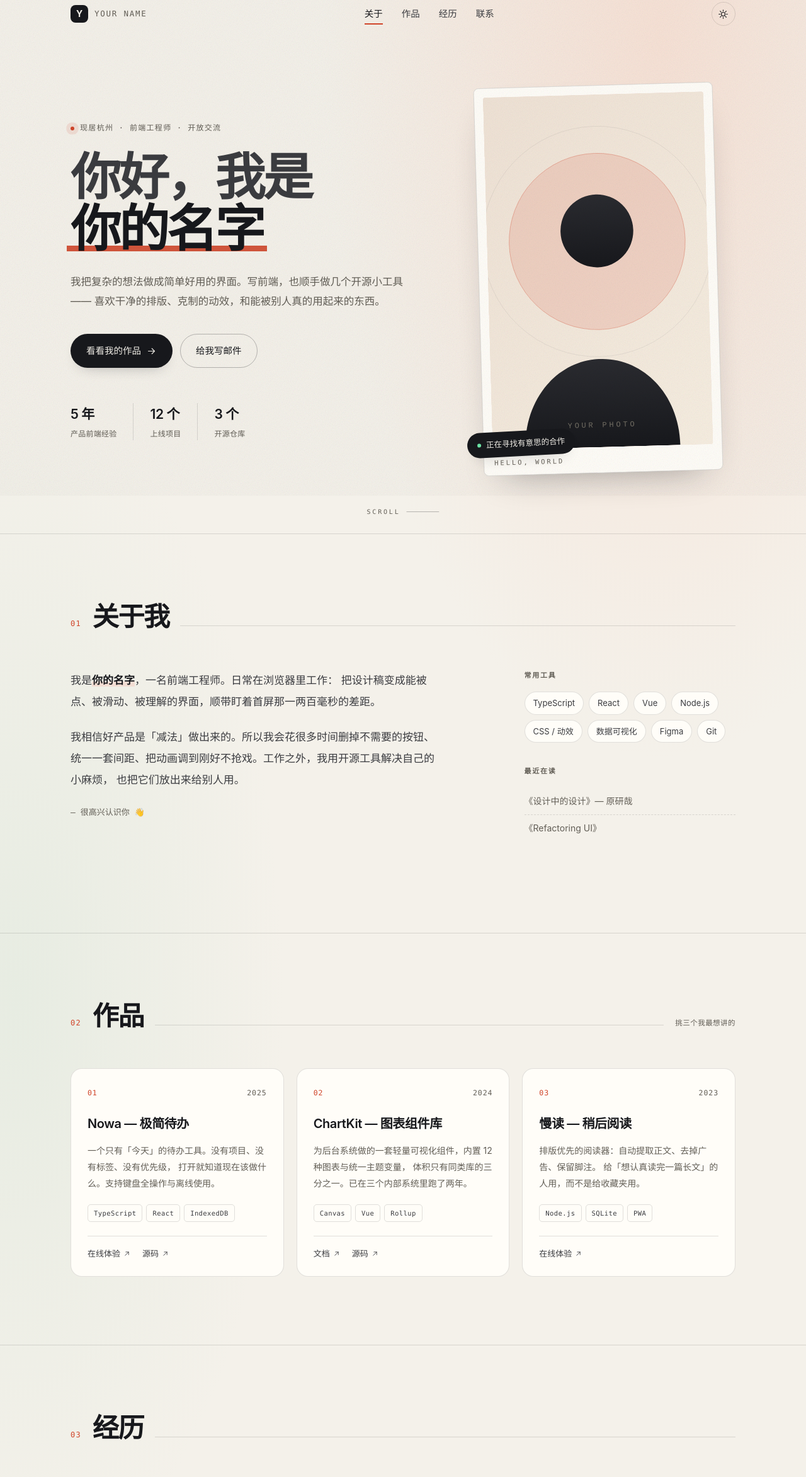
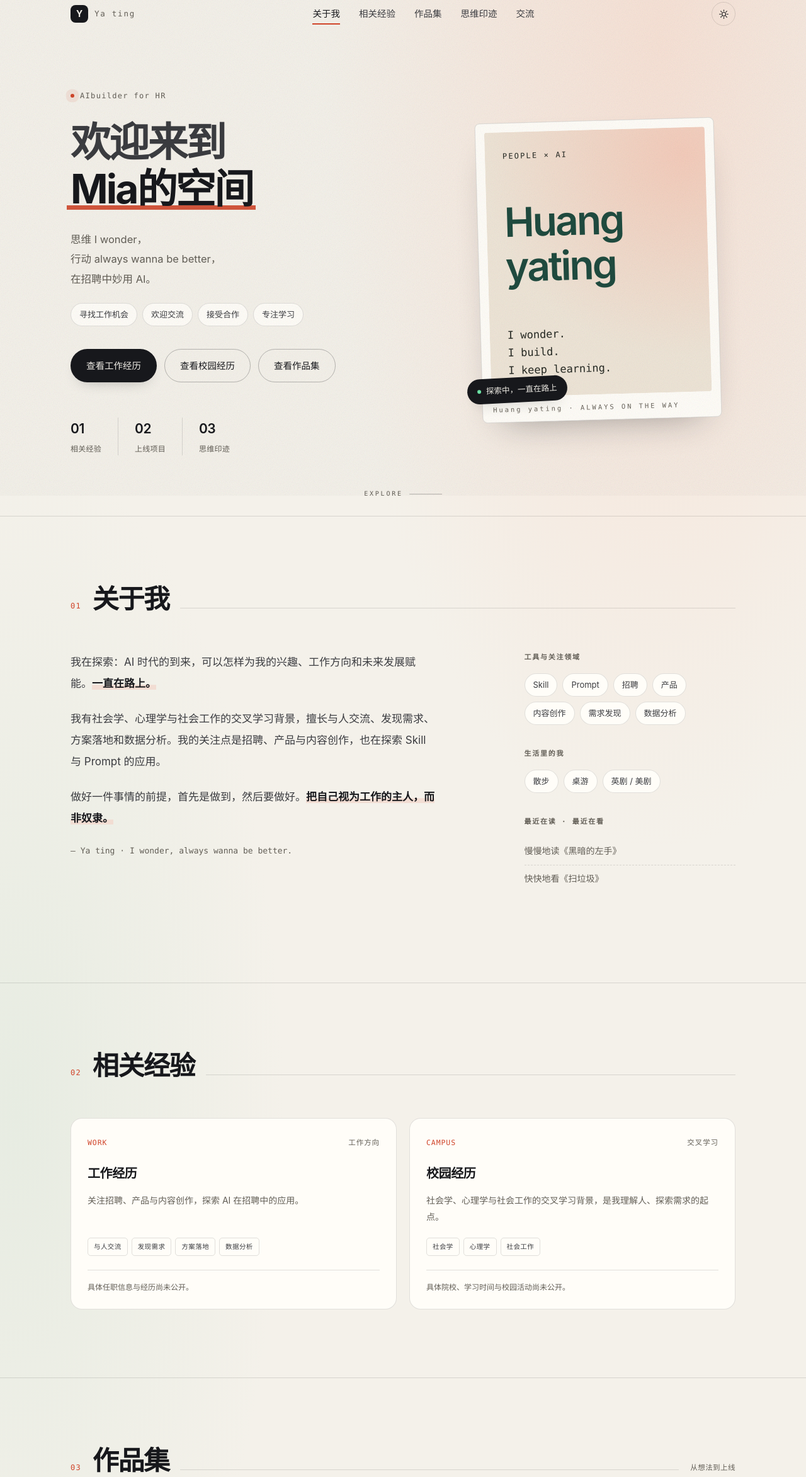
Before and after one commit to mia8t/mia8t.github.io, a plain HTML site: page index.html in a window 1280 px wide. Shown: the part 13-2358 px from the top of the page at 63% size. Drawn offline with Linux system fonts and the light colour scheme.

Commit message:
更新个人主页内容与 Huang yating 文字名片

```diff
--- a/index.html
+++ b/index.html
@@ -3,300 +3,136 @@
 <head>
   <meta charset="utf-8" />
   <meta name="viewport" content="width=device-width, initial-scale=1" />
-  <title>你的名字 · 个人主页</title>
-
-  <!-- ===================================================================
-       ✏️ 修改 1/6：网页标题和简介（出现在浏览器标签页和搜索结果里）
-       格式：名字 · 身份
-  ==================================================================== -->
-  <meta name="description" content="你的名字的个人主页 —— 前端工程师，做界面，也做点小工具。" />
-  <meta name="author" content="你的名字" />
-
-  <!-- 分享到社交平台时的预览信息 -->
+  <title>欢迎来到Mia的空间 · AIbuilder for HR</title>
+  <meta name="description" content="思维 I wonder，行动 always wanna be better，在招聘中妙用 AI。Mia 的个人空间：相关经验、上线项目与思维印迹。" />
+  <meta name="author" content="Ya ting" />
+  <meta name="theme-color" content="#f4f1ea" />
   <meta property="og:type" content="website" />
-  <meta property="og:title" content="你的名字 · 个人主页" />
-  <meta property="og:description" content="前端工程师，做界面，也做点小工具。" />
-  <!-- 分享封面：做一张 1200×630 的 png 放进 assets/，再把下面这行取消注释 -->
-  <!-- <meta property="og:image" content="assets/og-cover.png" /> -->
-
+  <meta property="og:title" content="欢迎来到Mia的空间" />
+  <meta property="og:description" content="AIbuilder for HR · 思维 I wonder，行动 always wanna be better，在招聘中妙用 AI。" />
+  <meta property="og:url" content="https://mia8t.github.io/" />
   <link rel="icon" href="favicon.svg" type="image/svg+xml" />
-  <link rel="apple-touch-icon" href="favicon.svg" />
   <link rel="stylesheet" href="style.css" />
 </head>
-
 <body>
-  <!-- 页面顶部的阅读进度条 -->
   <div class="progress" id="progress" aria-hidden="true"></div>
   <div class="grain" aria-hidden="true"></div>
-
-  <!-- ============================== 导航 ============================== -->
   <header class="nav" id="nav">
     <div class="nav__inner">
-      <a class="brand" href="#top" aria-label="回到顶部">
-        <span class="brand__mark" aria-hidden="true">Y</span>
-        <!-- ✏️ 修改 2/6：导航左侧显示的名字（建议用拼音或英文） -->
-        <span class="brand__text">YOUR NAME</span>
-      </a>
-
+      <a class="brand" href="#top" aria-label="回到顶部"><span class="brand__mark" aria-hidden="true">Y</span><span class="brand__text">Ya ting</span></a>
       <nav class="nav__links" id="navLinks" aria-label="主导航">
-        <a href="#about">关于</a>
-        <a href="#work">作品</a>
-        <a href="#path">经历</a>
-        <a href="#contact">联系</a>
+        <a href="#about">关于我</a><a href="#path">相关经验</a><a href="#work">作品集</a><a href="#thoughts">思维印迹</a><a href="#contact">交流</a>
       </nav>
-
       <div class="nav__actions">
         <button class="icon-btn" id="themeBtn" type="button" aria-label="切换深浅色" title="切换深浅色（快捷键 T）">
           <svg class="ico ico--sun" viewBox="0 0 24 24" aria-hidden="true"><circle cx="12" cy="12" r="4.2"/><path d="M12 2.4v2.6M12 19v2.6M2.4 12h2.6M19 12h2.6M5.2 5.2l1.9 1.9M16.9 16.9l1.9 1.9M18.8 5.2l-1.9 1.9M7.1 16.9l-1.9 1.9"/></svg>
           <svg class="ico ico--moon" viewBox="0 0 24 24" aria-hidden="true"><path d="M20.4 14.6A8.6 8.6 0 0 1 9.4 3.6a8.6 8.6 0 1 0 11 11Z"/></svg>
         </button>
-        <button class="icon-btn nav__burger" id="burger" type="button" aria-label="打开菜单" aria-expanded="false">
-          <svg class="ico" viewBox="0 0 24 24" aria-hidden="true"><path d="M4 7h16M4 12h16M4 17h16"/></svg>
-        </button>
+        <button class="icon-btn nav__burger" id="burger" type="button" aria-label="打开菜单" aria-expanded="false"><svg class="ico" viewBox="0 0 24 24" aria-hidden="true"><path d="M4 7h16M4 12h16M4 17h16"/></svg></button>
       </div>
     </div>
   </header>
-
   <main id="top">
-    <!-- ============================== 首屏 ============================== -->
     <section class="hero">
       <div class="wrap hero__grid">
         <div class="hero__copy">
-          <p class="eyebrow" data-reveal>
-            <span class="dot" aria-hidden="true"></span>
-            <!-- ✏️ 修改 3/6：你的当前身份 / 所在城市 -->
-            现居杭州 · 前端工程师 · 开放交流
-          </p>
-
-          <h1 class="hero__title" data-reveal>
-            你好，我是<br />
-            <span class="hero__name">你的名字</span>
-          </h1>
-
-          <p class="hero__lead" data-reveal>
-            我把复杂的想法做成简单好用的界面。写前端，也顺手做几个开源小工具——
-            喜欢干净的排版、克制的动效，和能被别人真的用起来的东西。
-          </p>
-
+          <p class="eyebrow" data-reveal><span class="dot" aria-hidden="true"></span>AIbuilder for HR</p>
+          <h1 class="hero__title" data-reveal>欢迎来到<br /><span class="hero__name">Mia的空间</span></h1>
+          <p class="hero__lead" data-reveal>思维 I wonder，<br />行动 always wanna be better，<br />在招聘中妙用 AI。</p>
+          <ul class="tags mia-status" aria-label="当前状态" data-reveal><li>寻找工作机会</li><li>欢迎交流</li><li>接受合作</li><li>专注学习</li></ul>
           <div class="hero__cta" data-reveal>
-            <a class="btn btn--solid" href="#work">
-              看看我的作品
-              <svg class="ico" viewBox="0 0 24 24" aria-hidden="true"><path d="M5 12h14M13 6l6 6-6 6"/></svg>
-            </a>
-            <a class="btn btn--ghost" href="mailto:you@example.com">给我写邮件</a>
+            <a class="btn btn--solid" href="#experience">查看工作经历</a>
+            <a class="btn btn--ghost" href="#campus">查看校园经历</a>
+            <a class="btn btn--ghost" href="#work">查看作品集</a>
           </div>
-
-          <dl class="stats" data-reveal>
-            <!-- ✏️ 修改 4/6：三个数字（改成你的真实情况，别吹） -->
-            <div><dt>5 年</dt><dd>产品前端经验</dd></div>
-            <div><dt>12 个</dt><dd>上线项目</dd></div>
-            <div><dt>3 个</dt><dd>开源仓库</dd></div>
+          <dl class="stats" aria-label="空间的三个主题，而非数量统计" data-reveal>
+            <div><dt><a href="#path">01</a></dt><dd>相关经验</dd></div>
+            <div><dt><a href="#work">02</a></dt><dd>上线项目</dd></div>
+            <div><dt><a href="#thoughts">03</a></dt><dd>思维印迹</dd></div>
           </dl>
         </div>
-
         <div class="hero__card" data-reveal>
-          <div class="portrait">
-            <!-- ✏️ 换头像：把一张正方形照片命名为 avatar.jpg 放进 assets/ 文件夹，
-                 然后把下面这行的 src 改成 assets/avatar.jpg -->
-            <img src="avatar.svg" alt="你的名字的头像" width="480" height="560" />
-            <span class="portrait__cap">HELLO, WORLD</span>
+          <div class="portrait mia-letter-card">
+            <div class="mia-letter-art" aria-label="Huang yating 的文字名片"><span class="mia-art-note">PEOPLE × AI</span><span class="mia-monogram">Huang<br />yating</span><span class="mia-art-line">I wonder.<br />I build.<br />I keep learning.</span></div>
+            <span class="portrait__cap">Huang yating · ALWAYS ON THE WAY</span>
           </div>
-          <div class="hero__note">
-            <span class="hero__note-dot" aria-hidden="true"></span>
-            正在寻找有意思的合作
-          </div>
+          <div class="hero__note"><span class="hero__note-dot" aria-hidden="true"></span>探索中，一直在路上</div>
         </div>
       </div>
-
-      <a class="scroll-hint" href="#about" aria-label="向下滚动">
-        <span>SCROLL</span>
-        <span class="scroll-hint__line" aria-hidden="true"></span>
-      </a>
+      <a class="scroll-hint" href="#about" aria-label="向下阅读"><span>EXPLORE</span><span class="scroll-hint__line" aria-hidden="true"></span></a>
     </section>
-
-    <!-- ============================== 关于 ============================== -->
     <section class="section" id="about">
       <div class="wrap">
-        <div class="section__head" data-reveal>
-          <span class="section__idx">01</span>
-          <h2>关于我</h2>
-          <span class="section__rule" aria-hidden="true"></span>
-        </div>
-
+        <div class="section__head" data-reveal><span class="section__idx">01</span><h2>关于我</h2><span class="section__rule" aria-hidden="true"></span></div>
         <div class="about">
           <div class="about__text" data-reveal>
-            <!-- ✏️ 修改 5/6：两段自我介绍。第一段写"你是谁 + 在做什么"，
-                 第二段写"你怎么做事 / 在意什么"。 -->
-            <p>
-              我是<strong>你的名字</strong>，一名前端工程师。日常在浏览器里工作：
-              把设计稿变成能被点、被滑动、被理解的界面，顺带盯着首屏那一两百毫秒的差距。
-            </p>
-            <p>
-              我相信好产品是「减法」做出来的。所以我会花很多时间删掉不需要的按钮、
-              统一一套间距、把动画调到刚好不抢戏。工作之外，我用开源工具解决自己的小麻烦，
-              也把它们放出来给别人用。
-            </p>
-            <p class="about__sign">— 很高兴认识你 👋</p>
+            <p>我在探索：AI 时代的到来，可以怎样为我的兴趣、工作方向和未来发展赋能。<strong>一直在路上。</strong></p>
+            <p>我有社会学、心理学与社会工作的交叉学习背景，擅长与人交流、发现需求、方案落地和数据分析。我的关注点是招聘、产品与内容创作，也在探索 Skill 与 Prompt 的应用。</p>
+            <p>做好一件事情的前提，首先是做到，然后要做好。<strong>把自己视为工作的主人，而非奴隶。</strong></p>
+            <p class="about__sign">— Ya ting · I wonder, always wanna be better.</p>
           </div>
-
           <aside class="about__side" data-reveal>
-            <h3 class="mini-title">常用工具</h3>
-            <ul class="tags">
-              <li>TypeScript</li><li>React</li><li>Vue</li><li>Node.js</li>
-              <li>CSS / 动效</li><li>数据可视化</li><li>Figma</li><li>Git</li>
-            </ul>
-            <h3 class="mini-title">最近在读</h3>
-            <ul class="list">
-              <li>《设计中的设计》— 原研哉</li>
-              <li>《Refactoring UI》</li>
-            </ul>
+            <h3 class="mini-title">工具与关注领域</h3><ul class="tags"><li>Skill</li><li>Prompt</li><li>招聘</li><li>产品</li><li>内容创作</li><li>需求发现</li><li>数据分析</li></ul>
+            <h3 class="mini-title">生活里的我</h3><ul class="tags"><li>散步</li><li>桌游</li><li>英剧 / 美剧</li></ul>
+            <h3 class="mini-title">最近在读 · 最近在看</h3><ul class="list"><li>慢慢地读《黑暗的左手》</li><li>快快地看《扫垃圾》</li></ul>
           </aside>
         </div>
       </div>
     </section>
-
-    <!-- ============================== 作品 ============================== -->
-    <section class="section" id="work">
+    <section class="section" id="path">
       <div class="wrap">
-        <div class="section__head" data-reveal>
-          <span class="section__idx">02</span>
-          <h2>作品</h2>
-          <span class="section__rule" aria-hidden="true"></span>
-          <span class="section__hint">挑三个我最想讲的</span>
-        </div>
-
-        <div class="projects">
-          <!-- ✏️ 修改 6/6：每个项目一张卡片。想加项目就复制一整个 <article> 块 -->
-          <article class="project" data-reveal>
-            <div class="project__top">
-              <span class="project__no">01</span>
-              <span class="project__year">2025</span>
-            </div>
-            <h3 class="project__title">Nowa — 极简待办</h3>
-            <p class="project__desc">
-              一个只有「今天」的待办工具。没有项目、没有标签、没有优先级，
-              打开就知道现在该做什么。支持键盘全操作与离线使用。
-            </p>
-            <ul class="chips"><li>TypeScript</li><li>React</li><li>IndexedDB</li></ul>
-            <div class="project__links">
-              <a href="#" class="link-arrow">在线体验 <svg class="ico" viewBox="0 0 24 24" aria-hidden="true"><path d="M7 17 17 7M9 7h8v8"/></svg></a>
-              <a href="#" class="link-arrow">源码 <svg class="ico" viewBox="0 0 24 24" aria-hidden="true"><path d="M7 17 17 7M9 7h8v8"/></svg></a>
-            </div>
+        <div class="section__head" data-reveal><span class="section__idx">02</span><h2>相关经验</h2><span class="section__rule" aria-hidden="true"></span></div>
+        <div class="mia-experience-grid">
+          <article class="project" id="experience" data-reveal>
+            <div class="project__top"><span class="project__no">WORK</span><span>工作方向</span></div>
+            <h3 class="project__title">工作经历</h3>
+            <p class="project__desc">关注招聘、产品与内容创作，探索 AI 在招聘中的应用。</p>
+            <ul class="chips"><li>与人交流</li><li>发现需求</li><li>方案落地</li><li>数据分析</li></ul>
+            <p class="mia-disclosure">具体任职信息与经历尚未公开。</p>
           </article>
-
-          <article class="project" data-reveal>
-            <div class="project__top">
-              <span class="project__no">02</span>
-              <span class="project__year">2024</span>
-            </div>
-            <h3 class="project__title">ChartKit — 图表组件库</h3>
-            <p class="project__desc">
-              为后台系统做的一套轻量可视化组件，内置 12 种图表与统一主题变量，
-              体积只有同类库的三分之一。已在三个内部系统里跑了两年。
-            </p>
-            <ul class="chips"><li>Canvas</li><li>Vue</li><li>Rollup</li></ul>
-            <div class="project__links">
-              <a href="#" class="link-arrow">文档 <svg class="ico" viewBox="0 0 24 24" aria-hidden="true"><path d="M7 17 17 7M9 7h8v8"/></svg></a>
-              <a href="#" class="link-arrow">源码 <svg class="ico" viewBox="0 0 24 24" aria-hidden="true"><path d="M7 17 17 7M9 7h8v8"/></svg></a>
-            </div>
-          </article>
-
-          <article class="project" data-reveal>
-            <div class="project__top">
-              <span class="project__no">03</span>
-              <span class="project__year">2023</span>
-            </div>
-            <h3 class="project__title">慢读 — 稍后阅读</h3>
-            <p class="project__desc">
-              排版优先的阅读器：自动提取正文、去掉广告、保留脚注。
-              给「想认真读完一篇长文」的人用，而不是给收藏夹用。
-            </p>
-            <ul class="chips"><li>Node.js</li><li>SQLite</li><li>PWA</li></ul>
-            <div class="project__links">
-              <a href="#" class="link-arrow">在线体验 <svg class="ico" viewBox="0 0 24 24" aria-hidden="true"><path d="M7 17 17 7M9 7h8v8"/></svg></a>
-            </div>
+          <article class="project" id="campus" data-reveal>
+            <div class="project__top"><span class="project__no">CAMPUS</span><span>交叉学习</span></div>
+            <h3 class="project__title">校园经历</h3>
+            <p class="project__desc">社会学、心理学与社会工作的交叉学习背景，是我理解人、探索需求的起点。</p>
+            <ul class="chips"><li>社会学</li><li>心理学</li><li>社会工作</li></ul>
+            <p class="mia-disclosure">具体院校、学习时间与校园活动尚未公开。</p>
           </article>
         </div>
       </div>
     </section>
-
-    <!-- ============================== 经历 ============================== -->
-    <section class="section" id="path">
+    <section class="section" id="work">
       <div class="wrap">
-        <div class="section__head" data-reveal>
-          <span class="section__idx">03</span>
-          <h2>经历</h2>
-          <span class="section__rule" aria-hidden="true"></span>
-        </div>
-
-        <ol class="timeline">
-          <li data-reveal>
-            <span class="timeline__time">2024 — 至今</span>
-            <div class="timeline__body">
-              <h3>某科技公司 · 高级前端工程师</h3>
-              <p>负责内容产品的 Web 体验与性能治理，主导组件库从 0 到 1，首屏时间下降 42%。</p>
-            </div>
-          </li>
-          <li data-reveal>
-            <span class="timeline__time">2021 — 2024</span>
-            <div class="timeline__body">
-              <h3>某互联网公司 · 前端工程师</h3>
-              <p>做电商后台与数据看板，搭起团队的第一套可视化规范。</p>
-            </div>
-          </li>
-          <li data-reveal>
-            <span class="timeline__time">2019 — 2021</span>
-            <div class="timeline__body">
-              <h3>某创业团队 · 前端开发</h3>
-              <p>从零写完第一个正式上线的产品，学会了怎么和产品经理吵架又和好。</p>
-            </div>
-          </li>
-        </ol>
+        <div class="section__head" data-reveal><span class="section__idx">03</span><h2>作品集</h2><span class="section__rule" aria-hidden="true"></span><span class="section__hint">从想法到上线</span></div>
+        <article class="project mia-feature-project" data-reveal>
+          <div class="project__top"><span class="project__no">LIVE</span><span>个人空间</span></div>
+          <h3 class="project__title">Mia的空间</h3>
+          <p class="project__desc">我的个人主页，用来记录相关经验、上线项目与思维印迹。这里是探索的起点，也是一扇交流的窗口。</p>
+          <ul class="chips"><li>个人主页</li><li>GitHub Pages</li></ul>
+          <div class="project__links"><a class="link-arrow" href="https://mia8t.github.io/">访问主页 ↗</a><a class="link-arrow" href="https://github.com/mia8t/mia8t.github.io" target="_blank" rel="noopener">查看源码 ↗</a></div>
+        </article>
       </div>
     </section>
-
-    <!-- ============================== 联系 ============================== -->
+    <section class="section" id="thoughts">
+      <div class="wrap">
+        <div class="section__head" data-reveal><span class="section__idx">04</span><h2>思维印迹</h2><span class="section__rule" aria-hidden="true"></span></div>
+        <div class="projects">
+          <article class="project" data-reveal><div class="project__top"><span class="project__no">WONDER</span><span>保持好奇</span></div><h3 class="project__title">思维 I wonder</h3><p class="project__desc">探索 AI 时代可以怎样为我的兴趣、工作方向和未来发展赋能，一直在路上。</p></article>
+          <article class="project" data-reveal><div class="project__top"><span class="project__no">DO</span><span>先做到，再做好</span></div><h3 class="project__title">always wanna be better</h3><p class="project__desc">做好一件事情的前提，首先是做到，然后要做好。把自己视为工作的主人，而非奴隶。</p></article>
+          <article class="project" data-reveal><div class="project__top"><span class="project__no">LIFE</span><span>慢与快之间</span></div><h3 class="project__title">在生活里继续探索</h3><p class="project__desc">散步、桌游、英剧与美剧。慢慢地读《黑暗的左手》，快快地看《扫垃圾》。</p></article>
+        </div>
+      </div>
+    </section>
     <section class="section section--contact" id="contact">
       <div class="wrap">
-        <div class="section__head" data-reveal>
-          <span class="section__idx">04</span>
-          <h2>聊聊？</h2>
-          <span class="section__rule" aria-hidden="true"></span>
-        </div>
-
+        <div class="section__head" data-reveal><span class="section__idx">05</span><h2>欢迎交流</h2><span class="section__rule" aria-hidden="true"></span></div>
         <div class="contact" data-reveal>
-          <div class="contact__main">
-            <p class="contact__lead">
-              不管是合作、招人，还是想问「这个效果怎么做」，
-              都欢迎直接发邮件给我。我通常两天内回复。
-            </p>
-            <div class="contact__mail">
-              <a id="mailLink" href="mailto:you@example.com">you@example.com</a>
-              <button class="copy" id="copyBtn" type="button" data-copy="you@example.com" aria-label="复制邮箱">
-                <svg class="ico" viewBox="0 0 24 24" aria-hidden="true"><rect x="9" y="9" width="11" height="11" rx="2"/><path d="M15 5.5A1.5 1.5 0 0 0 13.5 4H5.5A1.5 1.5 0 0 0 4 5.5v8A1.5 1.5 0 0 0 5.5 15"/></svg>
-                <span>复制</span>
-              </button>
-            </div>
-          </div>
-
-          <ul class="socials">
-            <li><a href="https://github.com/yourname" target="_blank" rel="noopener">GitHub <span>@yourname</span></a></li>
-            <li><a href="https://x.com/yourname" target="_blank" rel="noopener">X / Twitter <span>@yourname</span></a></li>
-            <li><a href="#" target="_blank" rel="noopener">即刻 <span>@yourname</span></a></li>
-            <li><a href="https://your-blog.com" target="_blank" rel="noopener">博客 <span>your-blog.com</span></a></li>
-          </ul>
+          <div class="contact__main"><p class="contact__lead">寻找工作机会，欢迎交流与合作，也保持专注学习。关于 AI、招聘、产品或内容创作，期待遇见同样好奇的人。</p><div class="hero__cta"><a class="btn btn--solid" href="https://github.com/mia8t" target="_blank" rel="noopener">访问我的 GitHub ↗</a></div></div>
+          <ul class="socials"><li><a href="https://github.com/mia8t" target="_blank" rel="noopener">GitHub <span>@mia8t</span></a></li><li><a href="https://github.com/mia8t/mia8t.github.io" target="_blank" rel="noopener">这个空间的源码 <span>GitHub Pages ↗</span></a></li></ul>
         </div>
       </div>
     </section>
   </main>
-
-  <footer class="footer">
-    <div class="wrap footer__inner">
-      <p>© <span id="year">2026</span> 你的名字 · 手写 HTML/CSS，托管在 GitHub Pages</p>
-      <p class="footer__hint">按 <kbd>T</kbd> 切换深浅色</p>
-    </div>
-  </footer>
-
+  <footer class="footer"><div class="wrap footer__inner"><p>© <span id="year">2026</span> Ya ting · Mia的空间</p><p>AIbuilder for HR · 按 <kbd>T</kbd> 切换深浅色</p></div></footer>
   <script src="main.js"></script>
 </body>
 </html>
--- a/style.css
+++ b/style.css
@@ -852,3 +852,31 @@ kbd {
   }
   [data-reveal] { opacity: 1; transform: none; }
 }
+
+/* Ya ting 的个人空间：文字名片与内容布局 */
+section[id], article[id] { scroll-margin-top: 90px; }
+.mia-status { margin-top: 22px; }
+.mia-letter-art {
+  aspect-ratio: 5 / 6;
+  border-radius: 4px;
+  padding: 28px;
+  display: flex;
+  flex-direction: column;
+  justify-content: space-between;
+  background: radial-gradient(circle at 90% 10%, #f4ccbb, transparent 65%), #eee5d7;
+  color: #262923;
+}
+.mia-art-note { font-family: var(--font-mono); font-size: 12px; letter-spacing: 0.18em; }
+.mia-monogram { font-size: clamp(42px, 5vw, 64px); font-weight: 600; letter-spacing: -0.045em; line-height: 1.12; color: #1f4b3f; }
+.mia-art-line { font-family: var(--font-mono); line-height: 1.65; font-size: 17px; }
+.mia-experience-grid { display: grid; grid-template-columns: repeat(2, minmax(0, 1fr)); gap: 20px; }
+.mia-disclosure { font-size: 12px; color: var(--muted); border-top: 1px solid var(--line); padding-top: 16px; }
+.mia-feature-project { max-width: 740px; }
+.hero__title { font-size: clamp(38px, 5.1vw, 64px); line-height: 1.16; }
+@media (max-width: 680px) {
+  .mia-experience-grid { grid-template-columns: 1fr; }
+  .hero__title { font-size: clamp(32px, 9.5vw, 54px); }
+  .hero__cta .btn { padding: 11px 17px; font-size: 13px; }
+  .mia-monogram { font-size: 52px; }
+  .socials a { flex-wrap: wrap; }
+}
```
